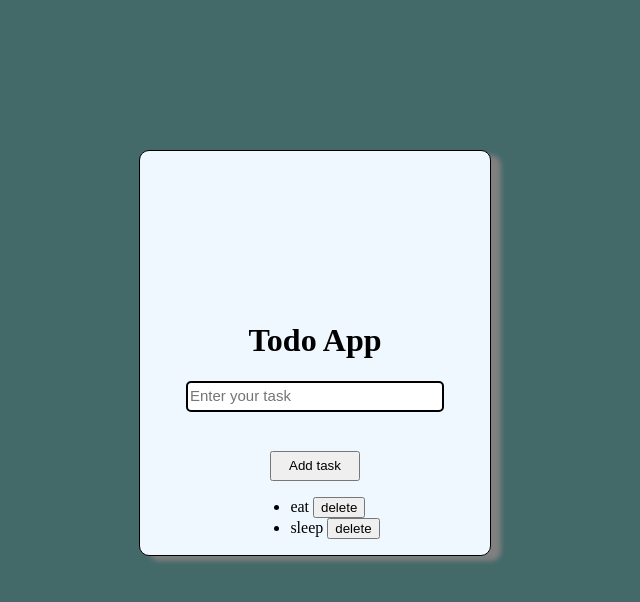
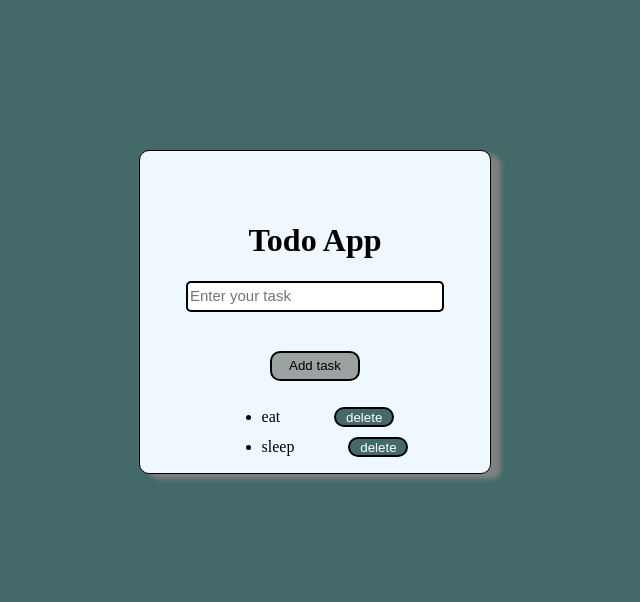
Before and after one commit to anantraj0018/todo-list-app, a plain HTML site: page index.html in a window 1280 px wide. Shown: the whole page, without its empty margins (325-965 px from the left). Drawn offline with Linux system fonts and the light colour scheme.

Commit message:
Thank-You

```diff
--- a/style.css
+++ b/style.css
@@ -5,7 +5,7 @@ body{
 #hed{
     display: flex;
     justify-content: center;
-    margin-top: 150px;
+    margin-top: 50px;
 }
 #input{
     display: flex;
@@ -26,6 +26,10 @@ body{
 #ad1{
     width: 90px;
     height: 30px;
+    background-color: rgb(155, 162, 162);
+    color: rgb(0, 0, 0);
+    border-radius: 10px;
+    border: 2px solid black;
 }
 #lists{
     display: flex;
@@ -46,8 +50,19 @@ h1{
     margin:auto;
     height: auto;
     margin-top: 150px;
+    margin-bottom:150px;
     border-radius: 10px;
     box-shadow: 10px 5px 5px grey;
     border: 1px solid black;
 
 }
+.delete{
+    margin-left: 50px;
+    margin-top: 10px;
+    background-color:rgb(67, 105, 105);
+    color: white;
+    height: 20px;
+    width: 60px;
+    border-radius: 10px;
+    border: 2px solid black;
+}
```
